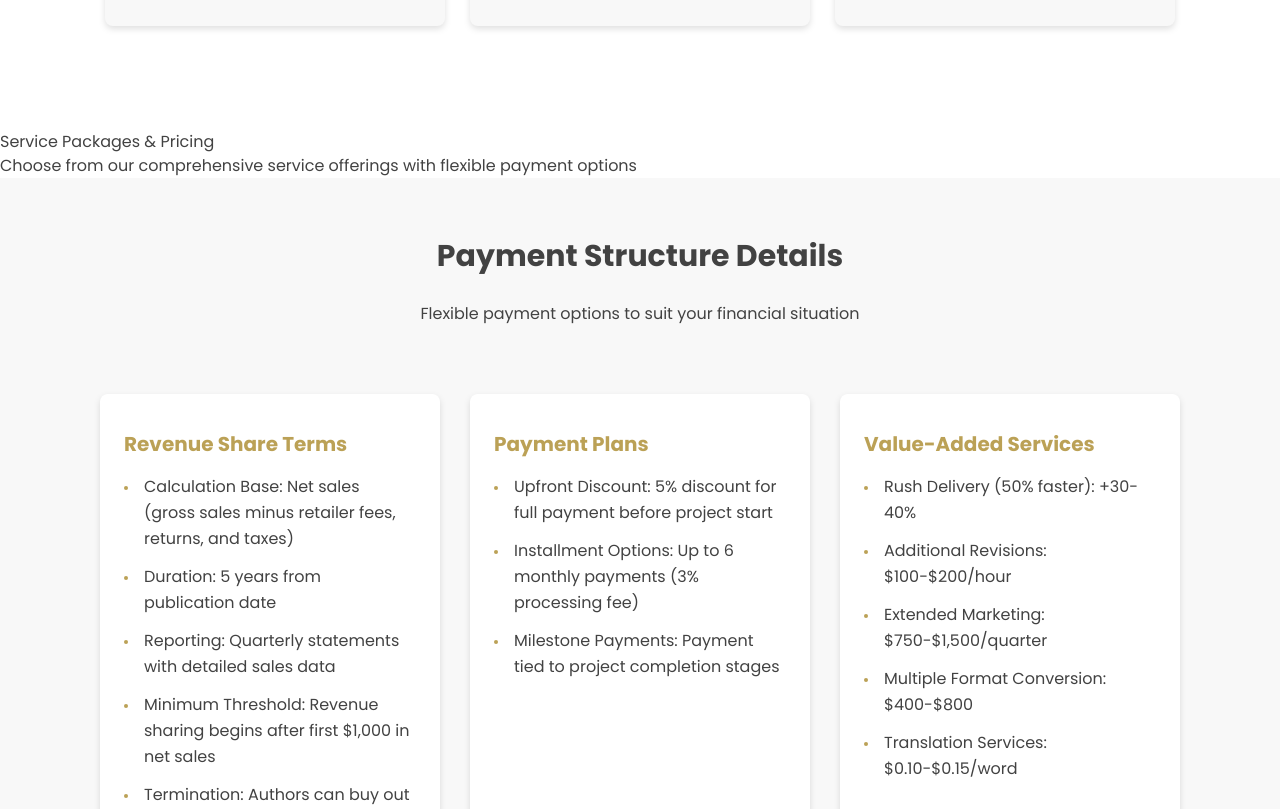
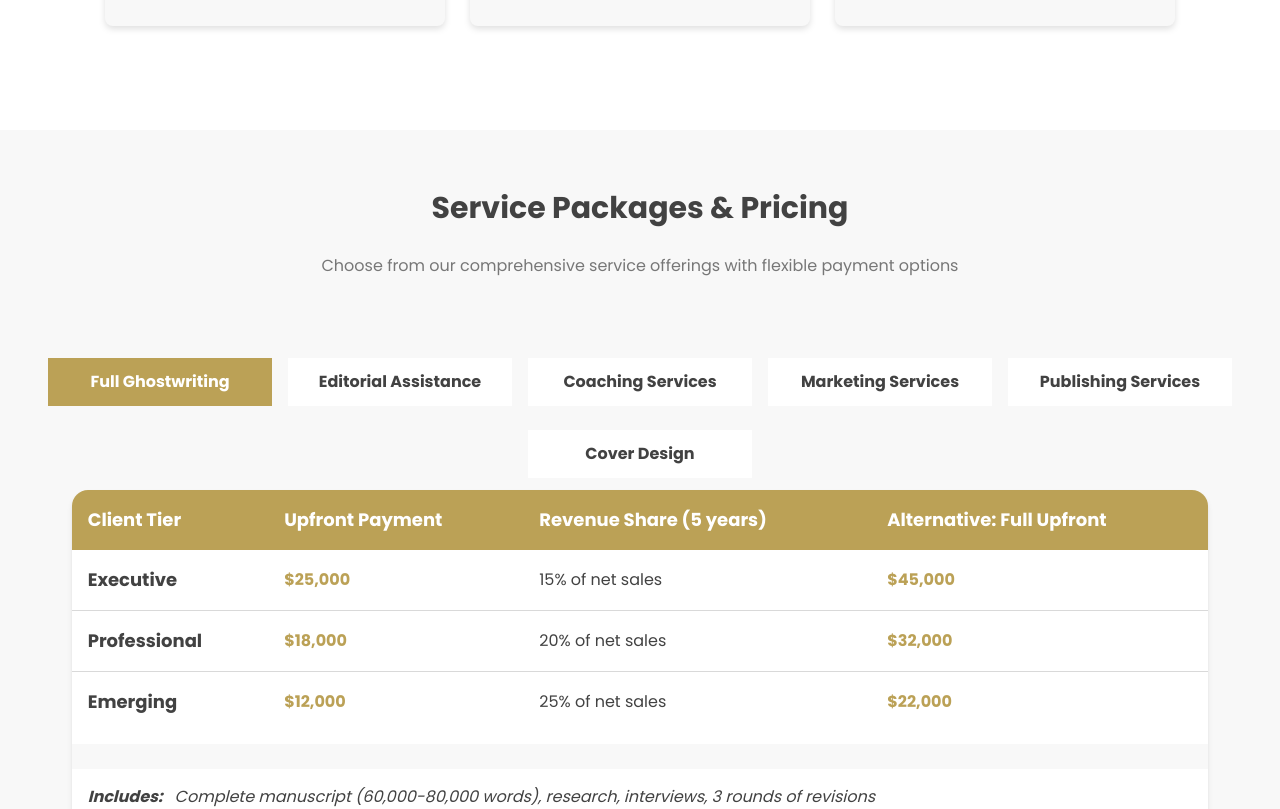
Before and after one commit to YourBookTeam/YBT_Website, a React (Vite) app: page /services in a window 1280 px wide. Shown: the part 2580-3389 px from the top of the page. Built offline with nearby package versions, Linux system fonts and the light colour scheme; a web font is replaced by a local one.

Commit message:
Imported the service table data file and the services table component. Replaced the repeated colors with the custom colors. Added the tabs and the functionality for the table as well as passed the data to the component.

```diff
--- a/src/pages/Services.jsx
+++ b/src/pages/Services.jsx
@@ -1,4 +1,4 @@
-import { Link } from 'react-router-dom';
+import React, { useState } from "react";
 import { FaCircleCheck, FaPencil, FaBookOpen, FaImages, FaBullhorn, FaBookAtlas } from "react-icons/fa6";
 import Services from "../../src/data/service-data/premiumServices";
 import ServiceCards from '../components/services/ServiceCards';
@@ -6,10 +6,12 @@ import clientData from '../data/service-data/clientTiers';
 import ClientCards from '../components/services/ClientCards';
 import payments from '../data/service-data/paymentOptions';
 import PaymentCards from '../components/services/PaymentCards';
+import serviceTableData from '../data/service-data/serviceTableData';
+import ServiceTable from '../components/services/ServiceTable'
 import Button from "../components/Button";
 
 export default function Service() {
-
+  const [activeIndex, setActiveIndex] = useState(0);
   return (
     <div>
       <section className='hero bg-[#d0b25f] text-white p-'>
@@ -19,7 +21,7 @@ export default function Service() {
             <Button gold wide to="/contact" className="mx-5 py-4">Explore Our Services</Button>
         </div>
       </section>
-      <section className='quickNav bg-[#f8f8f8] py-7'>
+      <section className='quickNav bg-light-grey py-7'>
         <div className='flex flex-wrap justify-center'>
           <Button white  to="#philosophy" className="w-45 py-3 px-2 mx-2 my-3">Our Philosophy</Button>
           <Button white  to="#executive" className="w-45 py-3 px-2 mx-2 my-3">Executive Services</Button>
@@ -33,17 +35,17 @@ export default function Service() {
       <section id="philosophy" className='philosophy py-15 text-center flex flex-col items-center'>
         <div className='text-center mb-10'>
           <h2 className='text-3xl font-semibold'><strong>Our Pricing Philosophy</strong></h2>
-          <p className='text-[#777777] w-155 my-7'>We believe every author deserves access to professional publishing services, regardless of their financial situation.</p>
+          <p className='text-grey w-155 my-7'>We believe every author deserves access to professional publishing services, regardless of their financial situation.</p>
         </div>
         <div className='flex flex-col items-center text-lg'>
           <p className='w-220 mb-7'>YourBookTeam offers flexible pricing based on client financial capacity and payment preferences, ensuring our high-quality publishing services are accessible while maintaining business sustainability.</p>
           <p className='w-225'>Our tiered approach allows us to serve authors at every stage of their career, from emerging writers to established executives.</p>
         </div>
       </section>
-      <section id='executive' className='bg-[#f8f8f8] py-15 px-5 flex flex-col items-center justify-items-center'>
+      <section id='executive' className='bg-light-grey py-15 px-5 flex flex-col items-center justify-items-center'>
         <div className='text-center mb-10'>
           <h2 className='text-3xl font-semibold'>Executive Tier Premium Services</h2>
-          <p className='my-7'>All included at no extra charge for our Executive Tier clients</p>
+          <p className='my-7 text-grey'>All included at no extra charge for our Executive Tier clients</p>
         </div>
         <ServiceCards services={Services} />
       </section>
@@ -54,15 +56,37 @@ export default function Service() {
         </div>
         <ClientCards client={clientData} />
       </section>
-      <section id='packagesPricing'>
-        <div>
-          <h2>Service Packages & Pricing</h2>
-          <p>Choose from our comprehensive service offerings with flexible payment options</p>
-        </div>
-        <div id='serviceTab'></div>
+      <section
+  id="packagesPricing"
+  className="bg-light-grey py-15 px-5 flex flex-col items-center justify-items-center"
+>
+  <div className="text-center mb-10">
+    <h2 className="text-3xl font-semibold">Service Packages & Pricing</h2>
+    <p className="text-grey w-170 my-7">
+      Choose from our comprehensive service offerings with flexible payment options
+    </p>
+  </div>
 
-      </section>
-      <section id='paymentInfo' className='bg-[#f8f8f8] py-15 px-5 flex flex-col items-center justify-items-center'>
+  <div id="serviceTab" className="flex flex-wrap justify-center">
+    {serviceTableData.map((service, index) => (
+      <Button
+      key={service.id}
+      wide
+      className={`w-56 py-3 px-1 mx-2 my-3 border-light-gray transition-all duration-200 ${
+        activeIndex === index
+          ? "bg-gold text-white border-gold"
+          : "bg-white text-black hover:bg-gold hover:text-white"
+      }`}
+      onClick={() => setActiveIndex(index)}
+    >
+        {service.package}
+      </Button>
+    ))}
+  </div>
+  <ServiceTable data={serviceTableData[activeIndex]} />
+</section>
+
+      <section id='paymentInfo' className='bg-light-grey py-15 px-5 flex flex-col items-center justify-items-center'>
         <div className='text-center mb-10'>
           <h2 className='text-3xl font-semibold'>Payment Structure Details</h2>
           <p className='w-170 my-7'>Flexible payment options to suit your financial situation</p>
```
